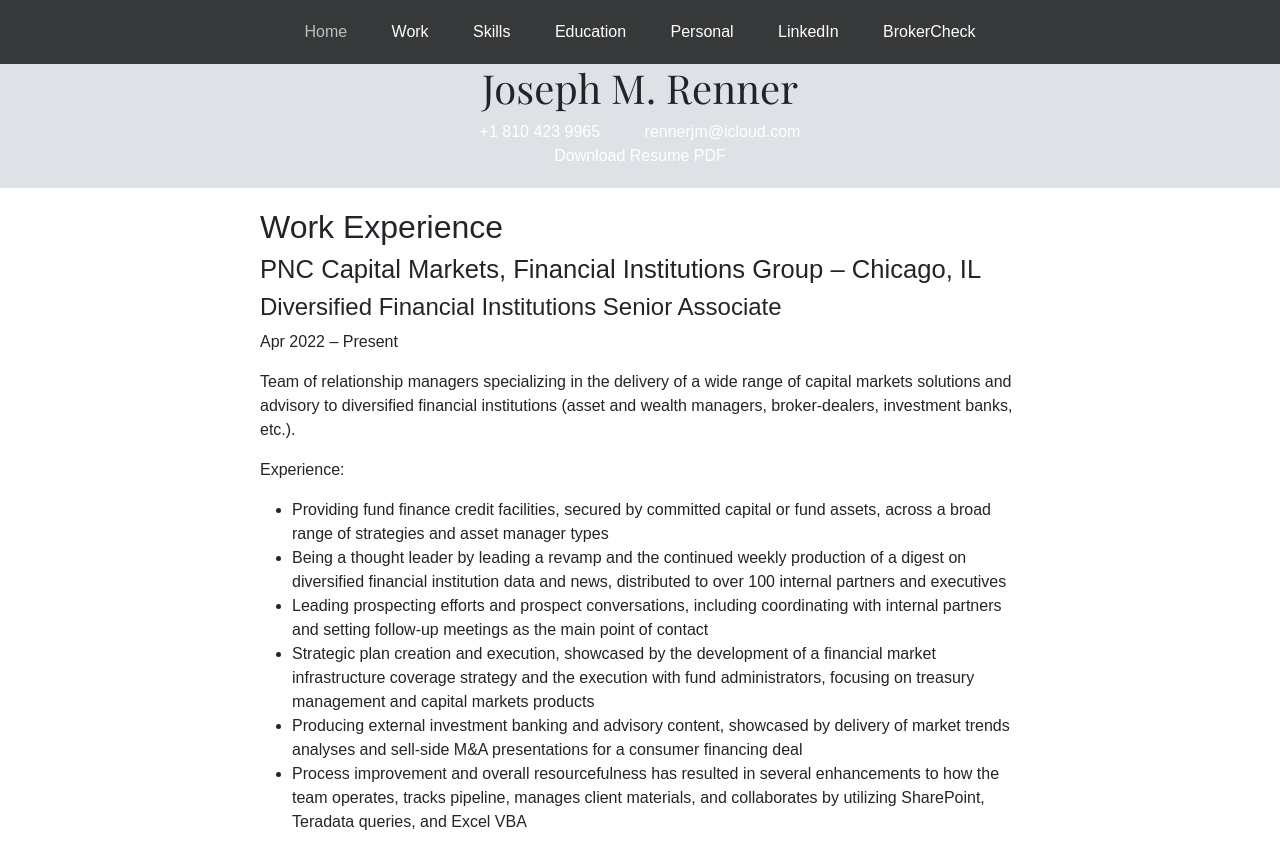
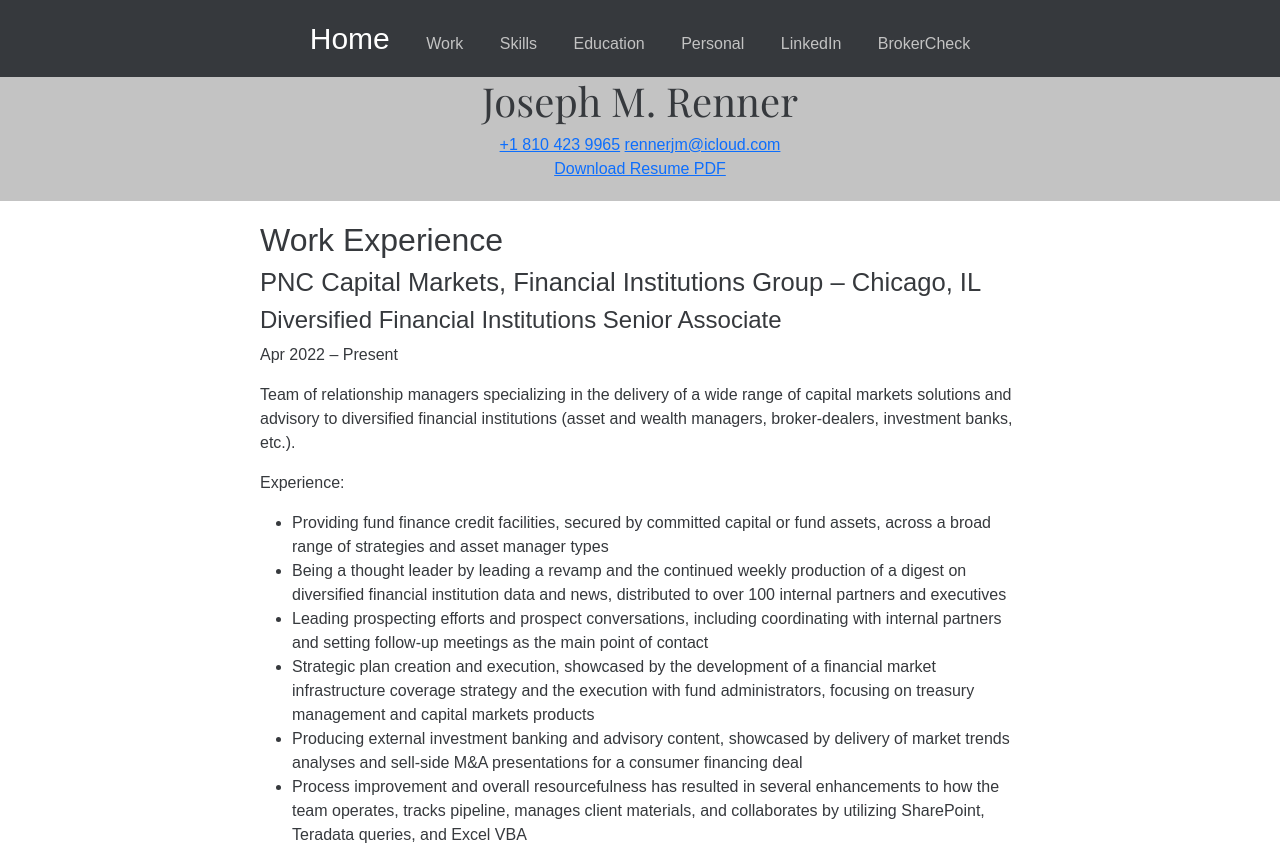
Before and after one commit to jrenn3/resume, a plain HTML site: page index.html in a window 1280 px wide. Shown: the top 843 px of the page. Drawn offline with nearby package versions, Linux system fonts and the light colour scheme.

Commit message:
update nav style

```diff
--- a/index.html
+++ b/index.html
@@ -22,8 +22,8 @@
                     <a href="./pages/skills.html">Skills</a>
                     <a href="./pages/education.html">Education</a>
                     <a href="./pages/personal.html">Personal</a>
-                    <a href="http://www.linkedin.com/in/j-renner">LinkedIn</a>
-                    <a href="https://brokercheck.finra.org/individual/summary/7531373">BrokerCheck</a>
+                    <a href="http://www.linkedin.com/in/j-renner" target="_blank">LinkedIn</a>
+                    <a href="https://brokercheck.finra.org/individual/summary/7531373" target="_blank">BrokerCheck</a>
                 </div>
             </nav>
             <div class="name">
--- a/style.css
+++ b/style.css
@@ -1,36 +1,49 @@
 @import url("https://fonts.googleapis.com/css2?family=Playfair+Display&family=Source+Sans+Pro:wght@400&display=swap");
 
+:root{
+    --black: #36393d;
+    --black2: #43464a;
+    --accent2: #707070;
+    --accent: #c3c3c3;
+}
+
 * {
-    color: #212529;
+    color: var(--black);
     font-family: Arial, Helvetica, sans-serif;
 }
+
+nav {
+    text-align: center;
+    background-color: var(--black);
+    padding: 16px 20px 16px 20px;
+}
+
+nav div a {
+    padding: 20px 20px 20px 20px;
+    margin: 0 -4px 0 -4px;
+    height: 1000px;
+    width: 100%;
+}
+
+nav div a:link {color: var(--accent); text-decoration: none; background-color: var(--black);}
+nav div a:visited {color: var(--accent2); text-decoration: none; background-color: var(--black);}
+nav div a:hover {color: white; text-decoration: none;
+    /* background-color: var(--accent);  */
+    font-size: 30px;}
+nav div a:active {color: #fdc500; text-decoration: none; background-color: var(white);}
+
+nav div a.currentPage {color: white; font-size: 30px;}
+
+header {
+    text-align: center;
+    background-color: var(--accent);
+    padding: 0 0 20px 0;
+  }
 
 @media (min-width: 800px){
   .h3, h3 {
       font-size: 1.6rem !important;
   }
-}
-
-header {
-  text-align: center;
-  background-color: #DEE2E6;
-  padding: 0 0 20px 0;
-}
-
-footer {
-    text-align: center;
-    background-color: #DEE2E6;
-    padding: 20px 20px 20px 20px;
-}
-
-header a {
-    margin: 20px;
-}
-
-nav {
-    text-align: center;
-    background-color: #373839;
-    padding: 20px 20px 20px 20px;
 }
 
 main {
@@ -49,16 +62,13 @@
     font-family: 'Playfair Display', Arial, Helvetica, sans-serif;;
 }
 
-a:link {color: #ffffff; text-decoration: none;}
-a:visited {color: #949494; text-decoration: none;}
-a:hover {color: #00509d; text-decoration: none;}
-a:active {color: #fdc500; text-decoration: none;}
+.contact a:link {color: #1e1a54; text-decoration: none;}
+div.contact a.contact:visited {color: #322d92; text-decoration: none;}
+div.contact a.contact:hover {color: #00509d; text-decoration: none;}
+div.contact a.contact:active {color: #fdc500; text-decoration: none;}
 
-a.currentPage {
-    color: #ffffffac;
+footer {
+    text-align: center;
+    background-color: var(--accent);
+    padding: 20px 20px 20px 20px;
 }
-
-div.contact a:link {color: #1e1a54; text-decoration: none;}
-a.contact:visited {color: #322d92; text-decoration: none;}
-a.contact:hover {color: #00509d; text-decoration: none;}
-a.contact:active {color: #fdc500; text-decoration: none;}
```
Also changed, not shown: pages/work.html (+2 -2 lines).
